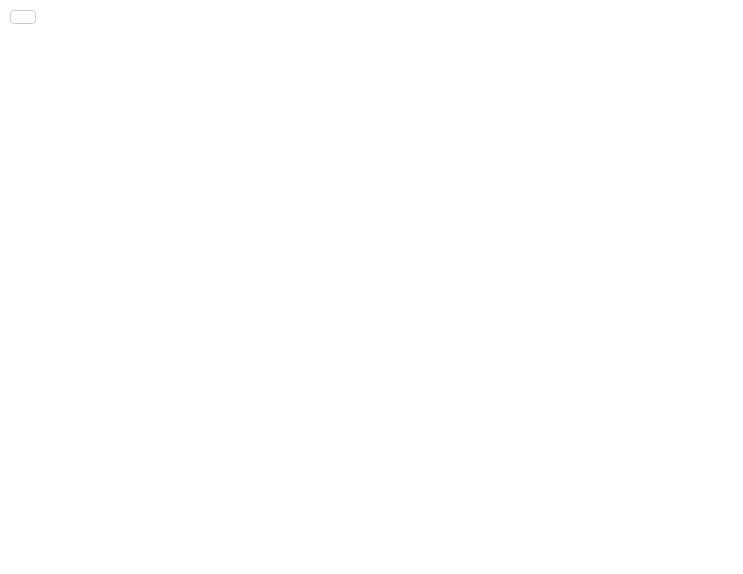
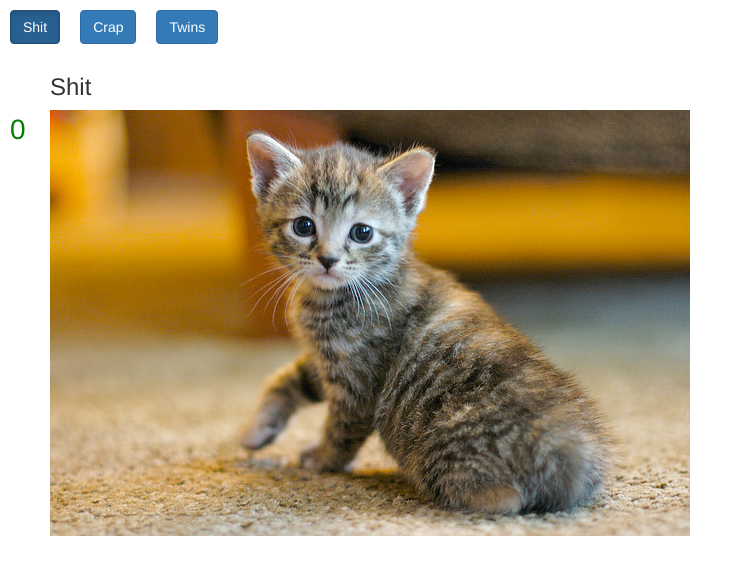
Before and after one commit to chepiga1995/mvc_patern, a plain HTML site: page index.html in a window 1280 px wide. Shown: the whole page, without its empty margins (0-743 px from the left). Drawn offline with nearby package versions, Linux system fonts and the light colour scheme.

Commit message:
write model controller view objects

```diff
--- a/app.js
+++ b/app.js
@@ -1,4 +1,10 @@
-var madel = {
+(function(){
+	var list_template = '<button type="button" class="btn btn-primary"'
+						+ '>{{name}}</button>';
+	var view_template = '<h3 class="cat-name">{{name}}</h3>'
+						+ '<img class="cat-img" src="{{src}}">'
+						+ '<span class="cat-clicks">{{clicks}}</span>';
+	var model = {
 		_data:[
 			{
 				name: "Shit",
@@ -22,5 +28,83 @@ var madel = {
 		},
 		select: function(number){
 			this._selected = number;
+		},
+		getData: function(){
+			return this._data;
+		},
+		getSelected: function(){
+			return this._selected;
+		},
+		getCurrentData: function(){
+			return this._data[this._selected];
 		}
 	};
+
+	var octopus = {
+		init: function(){
+			var selected = model.getSelected();
+			var data = model.getCurrentData();
+			view_list.init();
+			view_list.select(selected);
+			view_container.init();
+			view_container.render(data);
+		},
+		getNames: function(){
+			return model.getData().map(function(e){return e.name;});
+		},
+		click_list: function(index){
+			model.select(index);
+			var data = model.getCurrentData();
+			view_list.select(index);
+			view_container.init();
+			view_container.render(data);
+		},
+		click_img: function(){
+			var data = model.getCurrentData();
+			model.addClicks();
+			view_container.init();
+			view_container.render(data);
+		}
+	};
+	var view_list = {
+		init: function(){
+			var elem = $("#list");
+			elem.on('click', this.click);
+			elem.empty();
+			var content = '';
+			octopus.getNames().forEach(function(element){
+				content += list_template.replace('{{name}}', element)
+			});
+			elem.html(content);
+		},
+		select: function(number){
+			var elem = $("#list");
+			elem.find('.active').removeClass('active');
+			elem.find('button').eq(number).addClass('active')
+		},
+		click: function(element){
+			octopus.click_list($("#list").find('button')
+				   .index($(element.target)));
+		}
+	}
+	var view_container = {
+		init: function(){
+			var elem = $("#container");
+			elem.empty();
+			elem.find('img').off();
+		},
+		render: function(data){
+			var elem = $("#container");
+			var content = view_template;
+			for (var key in data){
+				content = content.replace('{{' + key + '}}', data[key]);
+			}
+			elem.html(content);
+			elem.find('img').on('click', this.click);
+		},
+		click: function(){
+			octopus.click_img();
+		}
+	}
+	octopus.init();
+})();
--- a/index.html
+++ b/index.html
@@ -3,20 +3,18 @@
 <head>
 	<title>Kat clicker</title>
 	<script src="http://code.jquery.com/jquery-2.1.4.min.js"></script>
-	<script src="./app.js"></script>
 	<link rel="stylesheet" href="https://maxcdn.bootstrapcdn.com/bootstrap/3.3.5/css/bootstrap.min.css">
 	<link rel="stylesheet" type="text/css" href="./main.css">
 </head>
 
 <body>
-	<div class="cat-list-container">
-		<a class="btn btn-default" href="#" role="button"></a>
+	<div id="list">
+
 	</div>
 
-	<div class="cat-container">
-		<h3 class="cat-name"></h3>
-		<img class="cat-img" src="">
-		<span class="cat-clicks"></span>
+	<div id="container">
+
 	</div>
+	<script src="./app.js"></script>
 </body>
 </html>
--- a/main.css
+++ b/main.css
@@ -4,11 +4,11 @@
 	font-size: 200%;
 	color: green;
 }
-.cat-container{
+#container{
 	margin: 10px 50px;
 	clear: both;
 }
 
-a{
+.btn{
 	margin: 10px
 }
```
Lines whose indentation alone changed are shown as unchanged.
